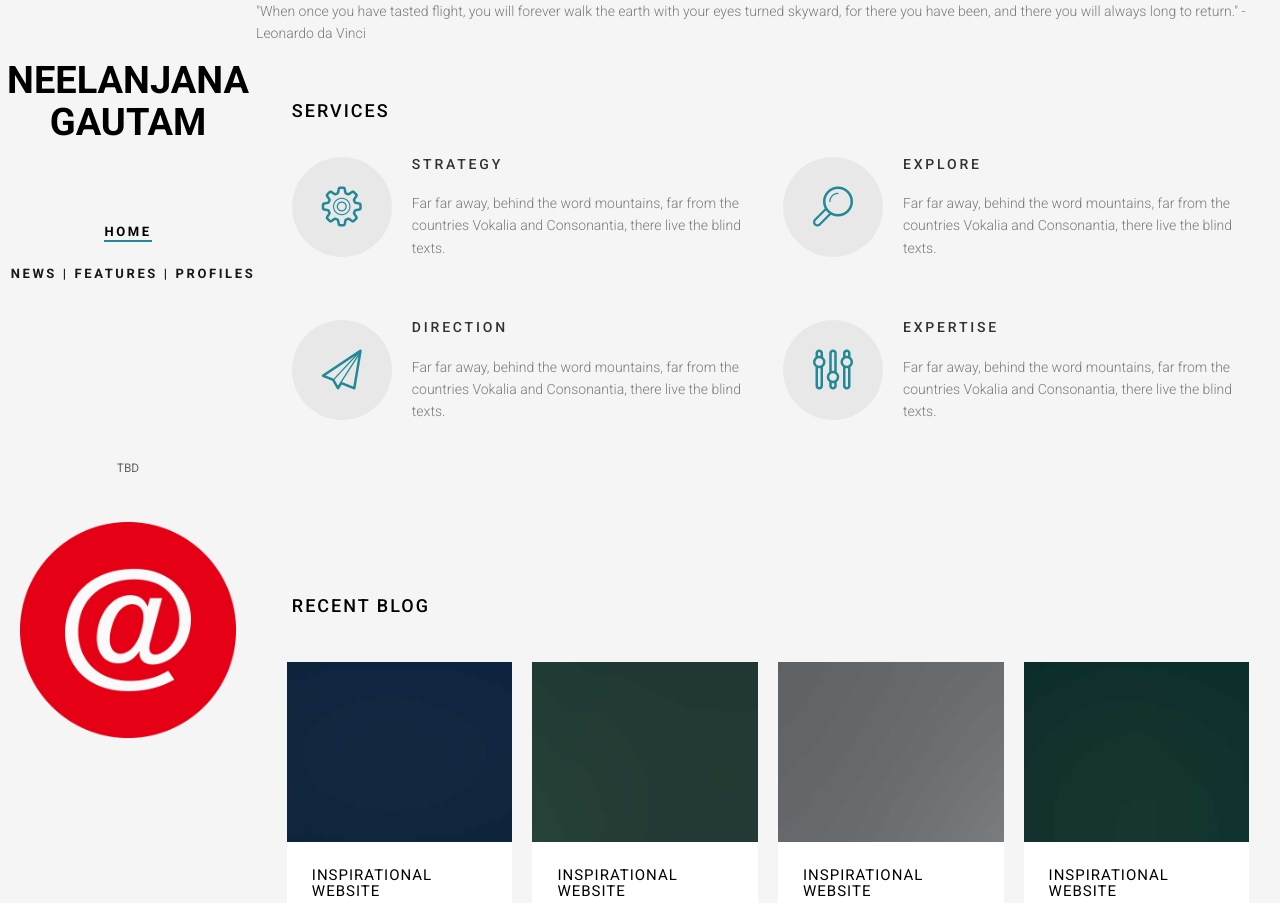
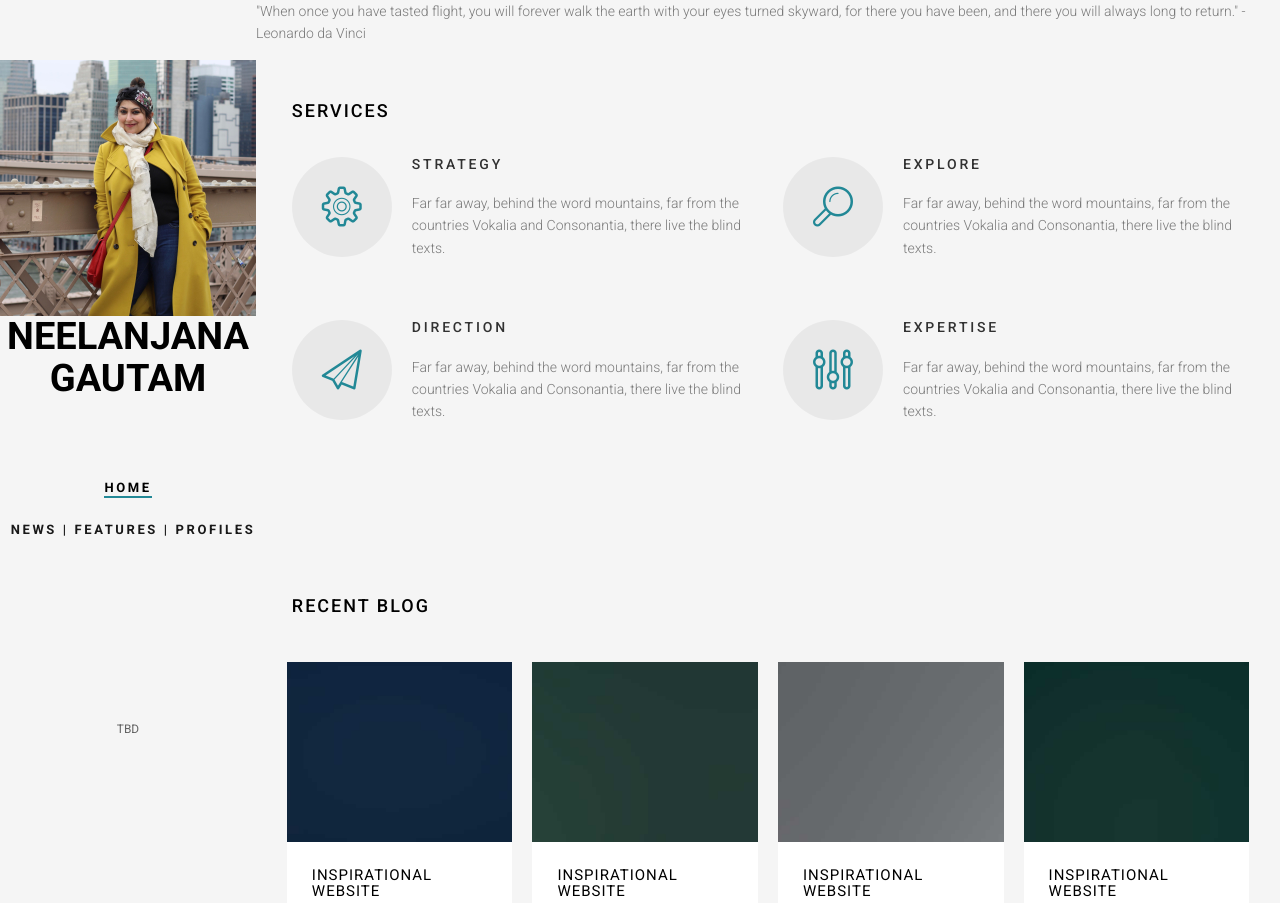
Before and after one commit to neelanjanagautam/neelanjanagautam.github.io, a plain HTML site: page index.html in a window 1280 px wide. Shown: the top 903 px of the page. Drawn offline with Linux system fonts and the light colour scheme; files whose address does not match are found by name.

Commit message:
Adding profile pic

```diff
--- a/index.html
+++ b/index.html
@@ -67,6 +67,7 @@
 		<a href="#" class="js-fh5co-nav-toggle fh5co-nav-toggle"><i></i></a>
 		<aside id="fh5co-aside" role="complementary" class="border js-fullheight">
 
+			<a href="" class="blog-img"><img src="images/ng-profile.jpg" class="img-responsive" alt="ng-profile"></a>
 			<h1 id="fh5co-logo"><a href="index.html">Neelanjana Gautam</a></h1>
 			<nav id="fh5co-main-menu" role="navigation">
 				<ul>
@@ -81,9 +82,9 @@
 
 			<div class="fh5co-footer">
 				<p><small>TBD</span></small></p>
-				<ul>
+				<!--<ul>
 					<li><a target="_blank" href="mailto:neelanjana.gautam@gmail.com" class="blog-img"><img src="images/email-icon.jpg" class="img-responsive" alt="email-icon"></a></li>
-				</ul>
+				</ul>-->
 			</div>
 
 		</aside>
```
Also changed, not shown: news.html (+3 -2 lines), images/ng-profile.jpg (added).
